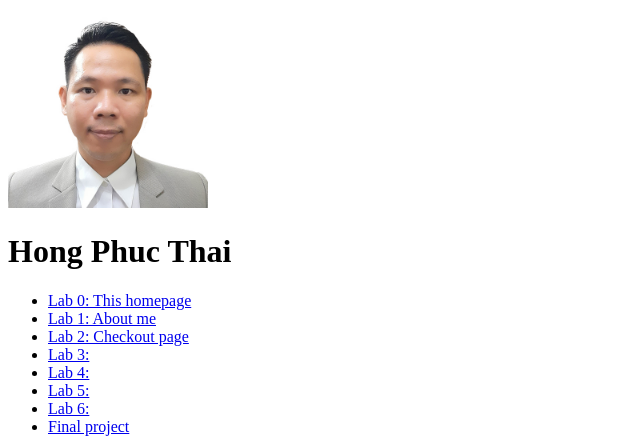
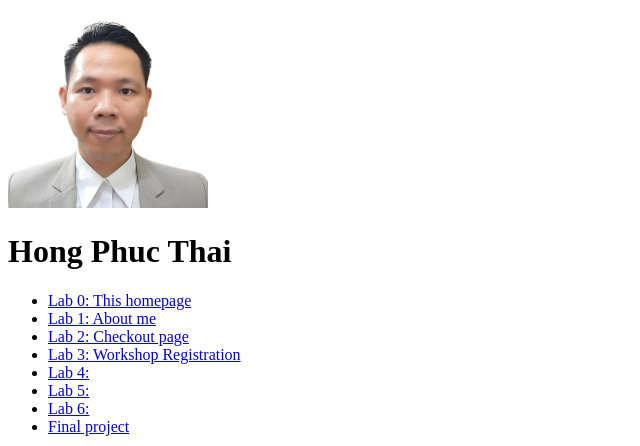
Before and after one commit to phucthaihg/wap.github.io, a plain HTML site: page index.html in a window 1280 px wide. Shown: the top 446 px of the page, without its empty margins (0-640 px from the left). Drawn offline with Linux system fonts and the light colour scheme.

Commit message:
workshop

```diff
--- a/index.html
+++ b/index.html
@@ -22,7 +22,7 @@
         <li><a href="#">Lab 0: This homepage </a></li>
         <li><a href="aboutme.html">Lab 1: About me</a></li>
         <li><a href="Checkout.html">Lab 2: Checkout page</a></li>
-        <li><a href="#">Lab 3:</a></li>
+        <li><a href="workshop.html">Lab 3: Workshop Registration</a></li>
         <li><a href="#">Lab 4:</a></li>
         <li><a href="#">Lab 5:</a></li>
         <li><a href="#">Lab 6:</a></li>
```
